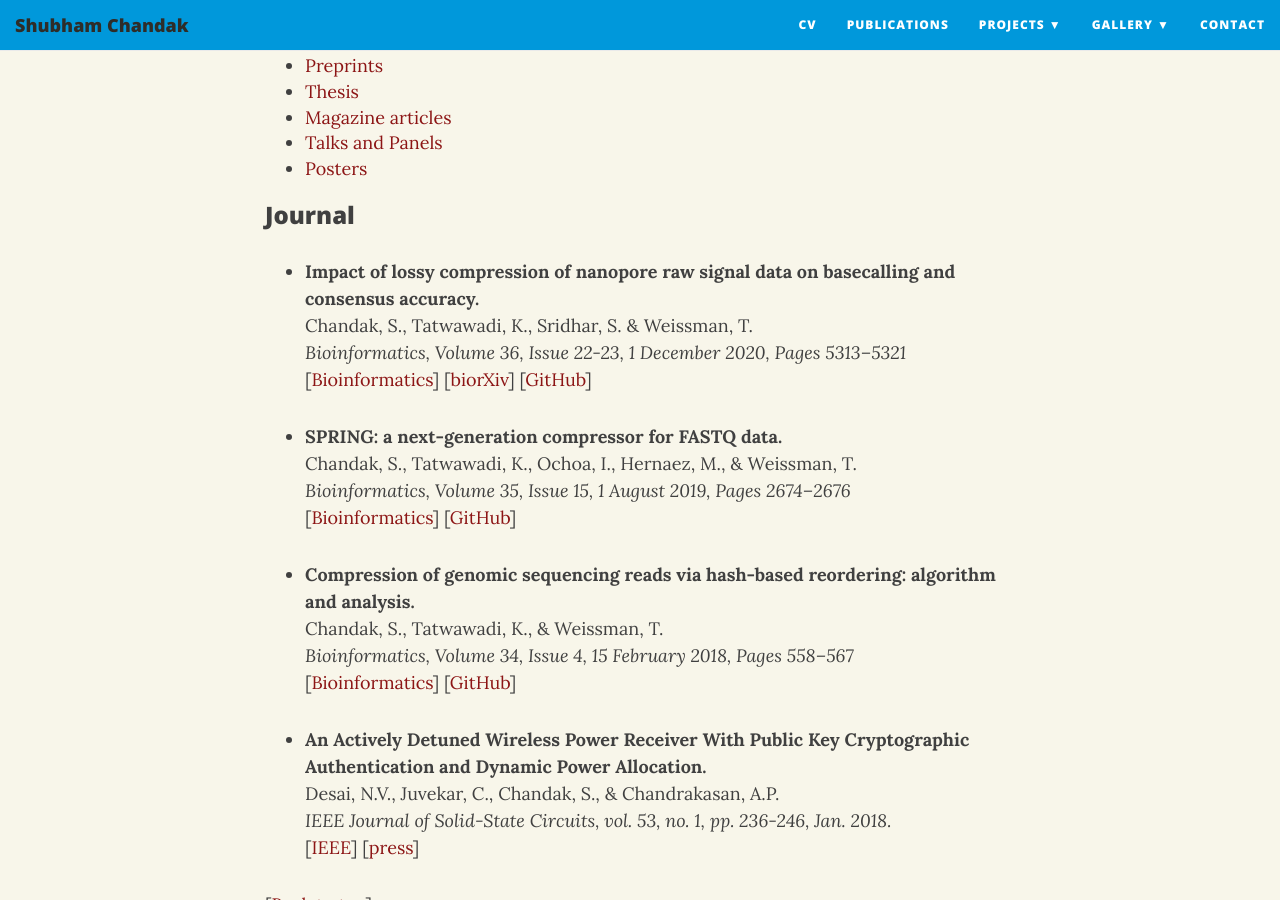
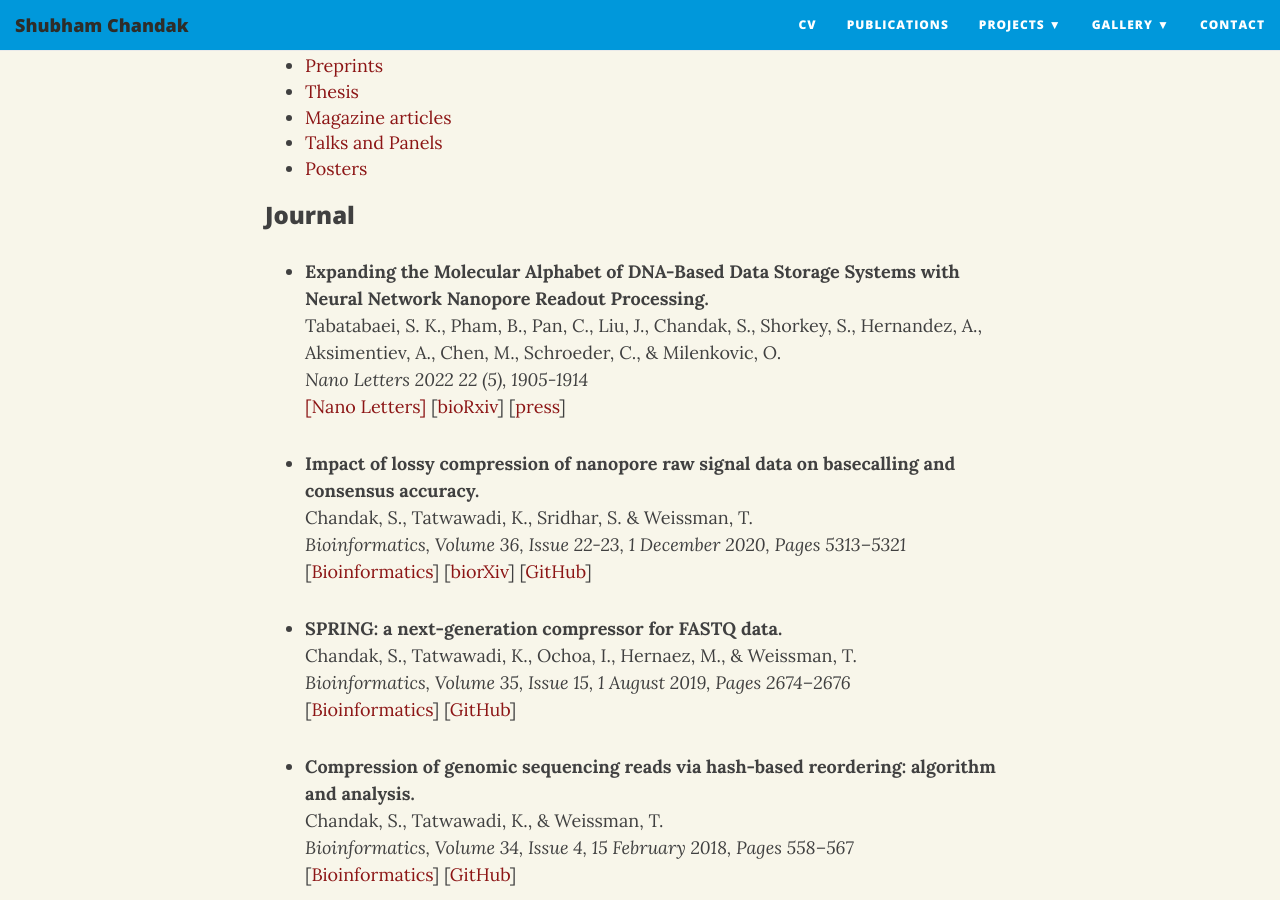
Before and after one commit to shubhamchandak94/shubhamchandak94.github.io, a Jekyll site: the page built from publications.md, in a window 1280 px wide and 900 px high, scrolled down 324 px. Built offline with Jekyll 4.4.1, drawn with Linux system fonts in a browser that asks for light colours; nearby versions of some CDN libraries; some of the changed text lies outside the part shown.

Commit message:
add paper

```diff
--- a/publications.md
+++ b/publications.md
@@ -13,6 +13,11 @@ _**Google Scholar page [HERE](https://scholar.google.com/citations?hl=en&user=t1
 - [Posters](#posters)<a id="journal"></a>
 
 ### Journal
+- **Expanding the Molecular Alphabet of DNA-Based Data Storage Systems with Neural Network Nanopore Readout Processing.**
+  Tabatabaei, S. K., Pham, B., Pan, C., Liu, J., Chandak, S., Shorkey, S., Hernandez, A., Aksimentiev, A., Chen, M., Schroeder, C., & Milenkovic, O.
+  _Nano Letters 2022 22 (5), 1905-1914_
+  [[Nano Letters]](https://pubs.acs.org/doi/abs/10.1021/acs.nanolett.1c04203) [[bioRxiv](https://www.biorxiv.org/content/10.1101/2021.09.27.462049v1)] [[press](https://beckman.illinois.edu/about/news/article/2022/03/02/expanded-alphabet-precise-sequencing-make-dna-the-next-data-storage-solution)]
+
 - **Impact of lossy compression of nanopore raw signal data on basecalling and consensus accuracy.**
   Chandak, S., Tatwawadi, K., Sridhar, S. & Weissman, T.
   _Bioinformatics, Volume 36, Issue 22-23, 1 December 2020, Pages 5313–5321_
```
Also changed, not shown: other parts of publications.md (+0 -4 lines), Gemfile.lock, 1 other file.
